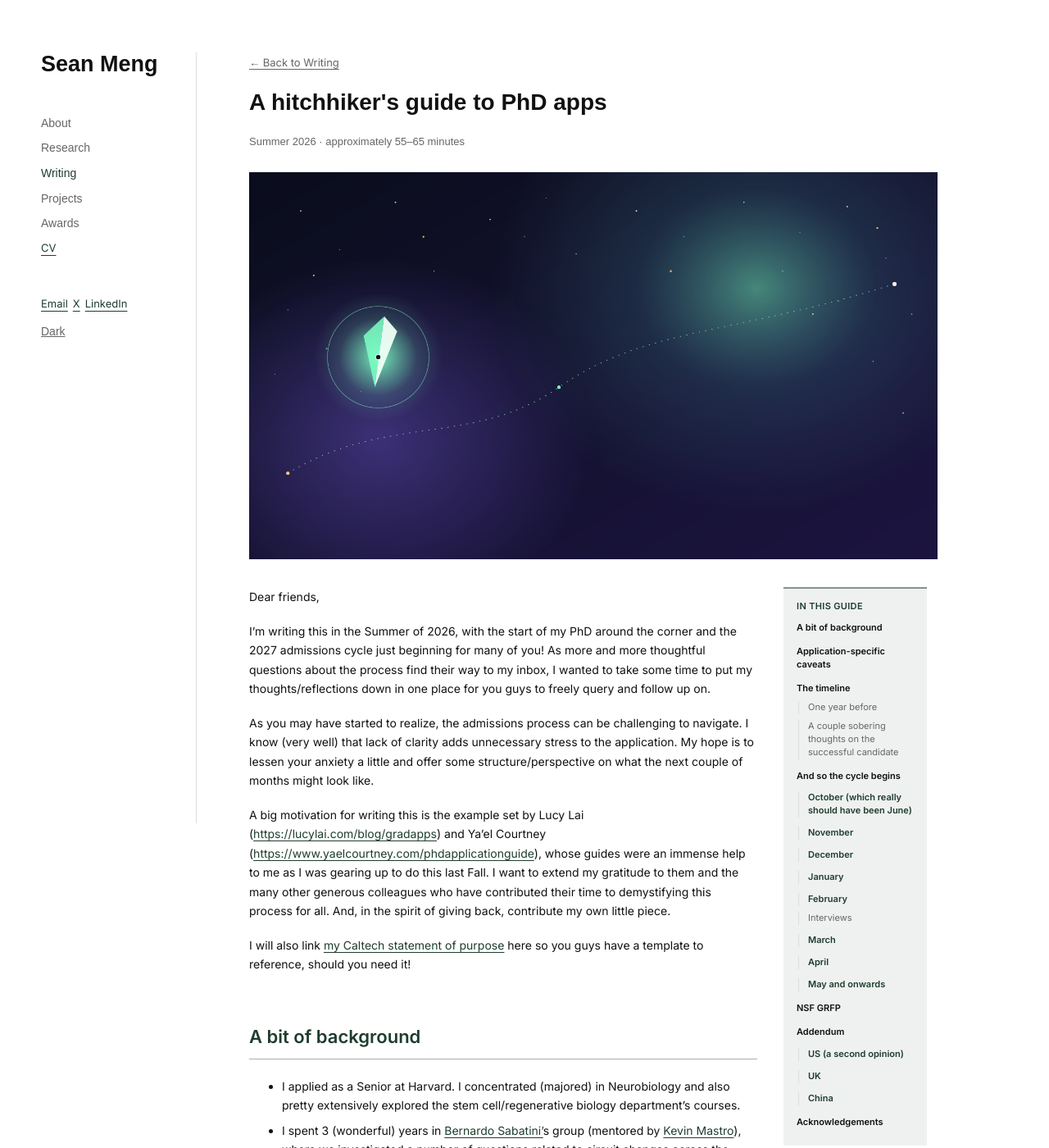
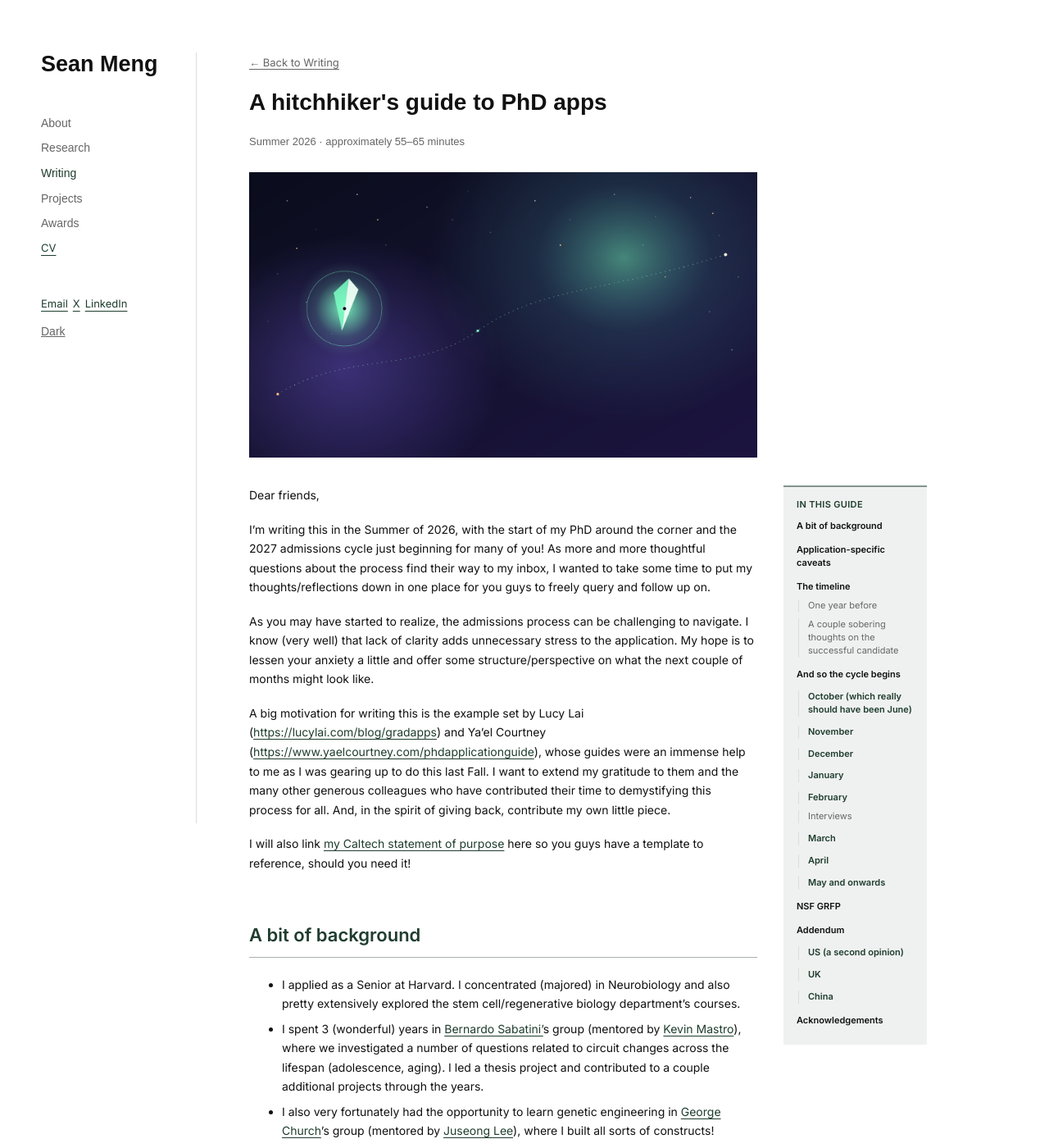
Before and after one commit to seanmeng17/personal-site, a Jekyll site: the page built from _writing/A hitchhiker's guide to PhD apps.md, in a window 1280 px wide and 1400 px high. Shown: the whole window at 82% size. Built offline with Jekyll 4.4.1, drawn with Linux system fonts in a browser that asks for light colours.

Commit message:
Add files via upload

```diff
--- a/assets/css/style.css
+++ b/assets/css/style.css
@@ -65,7 +65,7 @@ a{text-decoration-thickness:1px;text-underline-offset:3px}
 .article-content h3{margin:24px 0 12px}
 .article-content pre{overflow-x:auto}
 .article-content li{margin-bottom:7px}
-.article-cover{display:block;width:100%;height:auto;margin:27px 0 34px}
+.article-cover{display:block;width:min(100%,620px);height:auto;margin:27px 0 34px}
 .longform-layout{display:grid;grid-template-columns:minmax(0,620px) 175px;gap:32px;align-items:start}
 .longform-content{font-size:14px;line-height:1.68;margin-top:0;min-width:0}
 .longform-content p{margin-bottom:18px}
```
